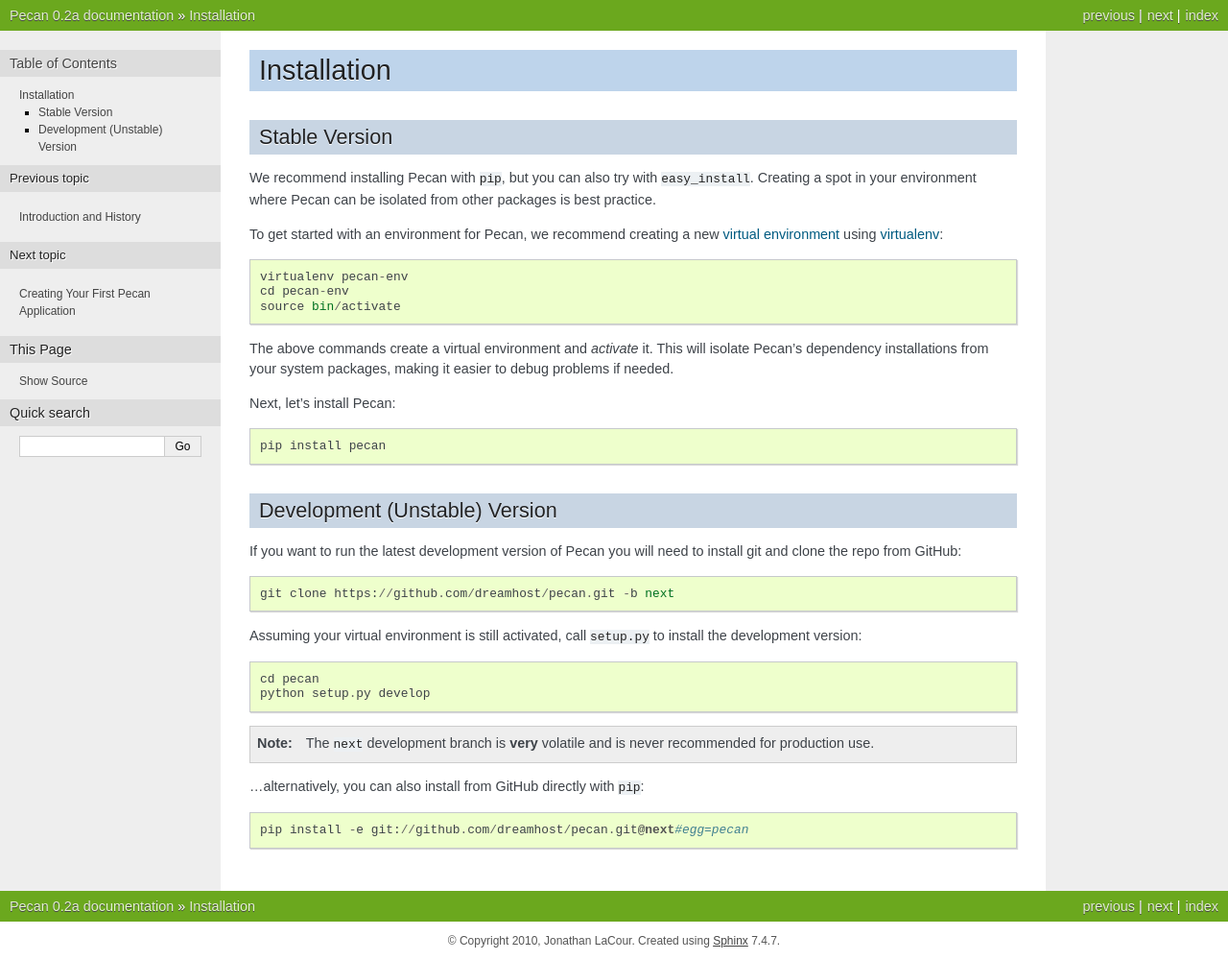
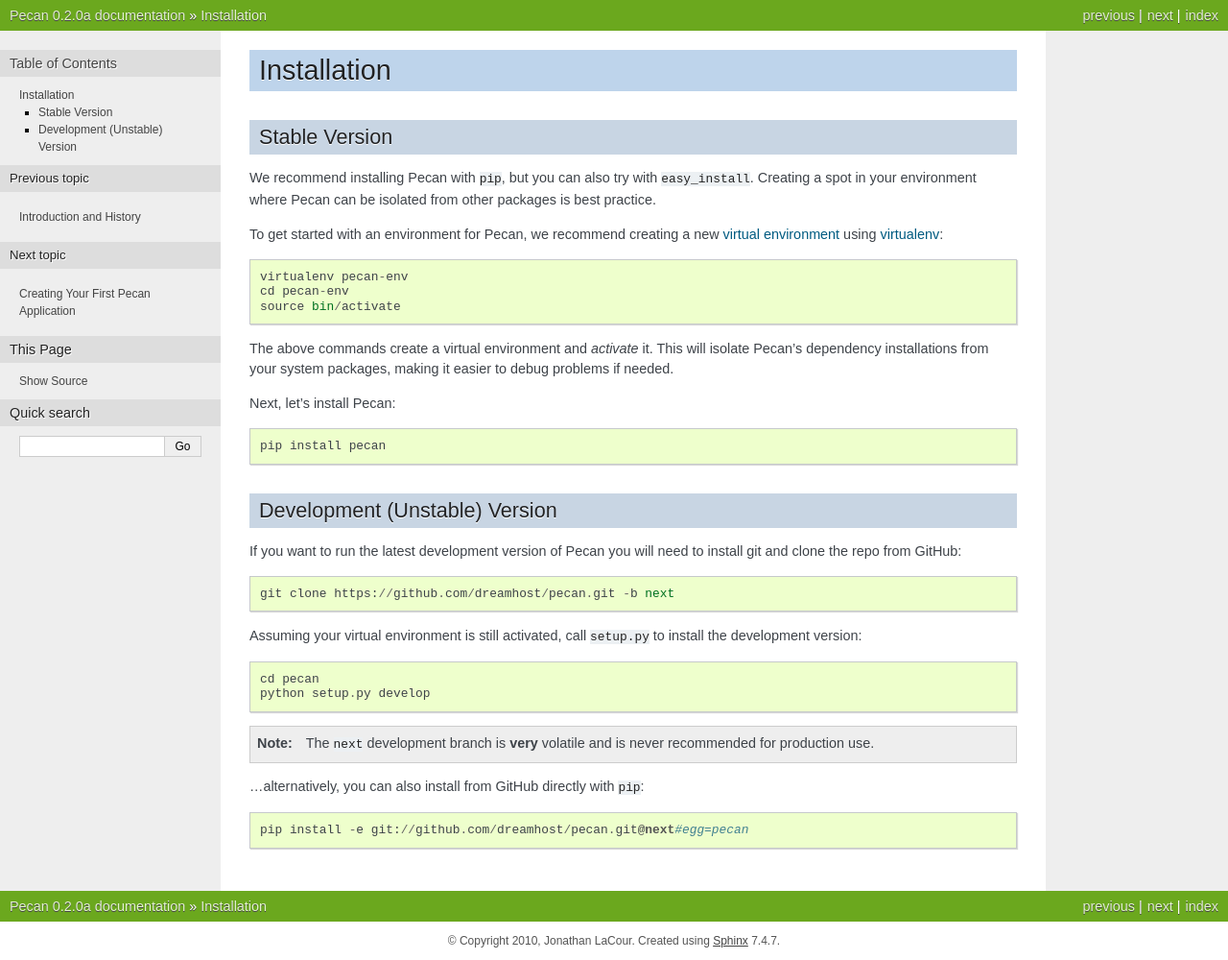
Before and after one commit to stackforge/pecan, a Sphinx documentation site: the page built from docs/source/installation.rst, in a window 1280 px wide. Shown: the whole page at 96% size. Built offline with Sphinx 7.4.7, drawn with Linux system fonts in a browser that asks for light colours.

Commit message:
Updating version to use semantic versioning.

```diff
--- a/docs/source/conf.py
+++ b/docs/source/conf.py
@@ -49,9 +49,9 @@
 # built documents.
 #
 # The short X.Y version.
-version = '0.2a'
+version = '0.2.0a'
 # The full version, including alpha/beta/rc tags.
-release = '0.2a'
+release = '0.2.0a'
 
 # The language for content autogenerated by Sphinx. Refer to documentation
 # for a list of supported languages.
--- a/setup.py
+++ b/setup.py
@@ -2,7 +2,7 @@
 from setuptools import setup, find_packages
 from setuptools.command.test import test as TestCommand
 
-version = '0.2a'
+version = '0.2.0a'
 
 #
 # determine requirements
```
